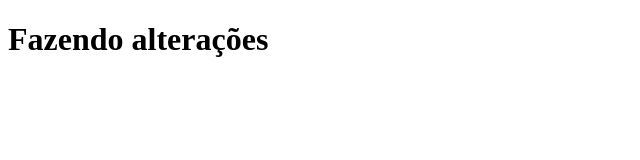
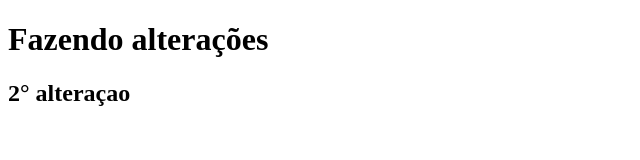
Before and after one commit to cleandrojorge/teste, a plain HTML site: page index.html in a window 1280 px wide. Shown: the whole page, without its empty margins (0-640 px from the left). Drawn offline with Linux system fonts and the light colour scheme.

Commit message:
novo subtitulo

```diff
--- a/index.html
+++ b/index.html
@@ -9,6 +9,7 @@
 
 <body>
     <h1>Fazendo alterações</h1>
+    <h2>2° alteraçao</h2>
 </body>
 
 </html>
```
